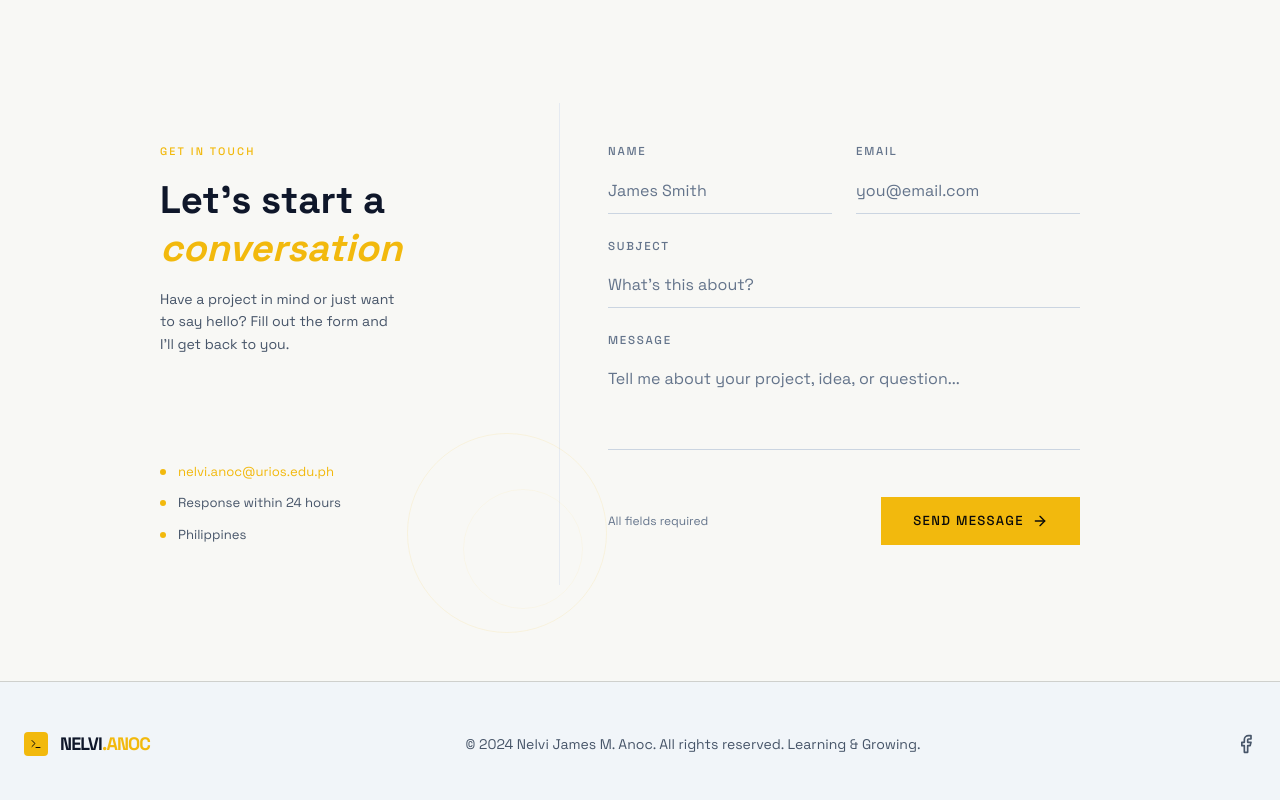
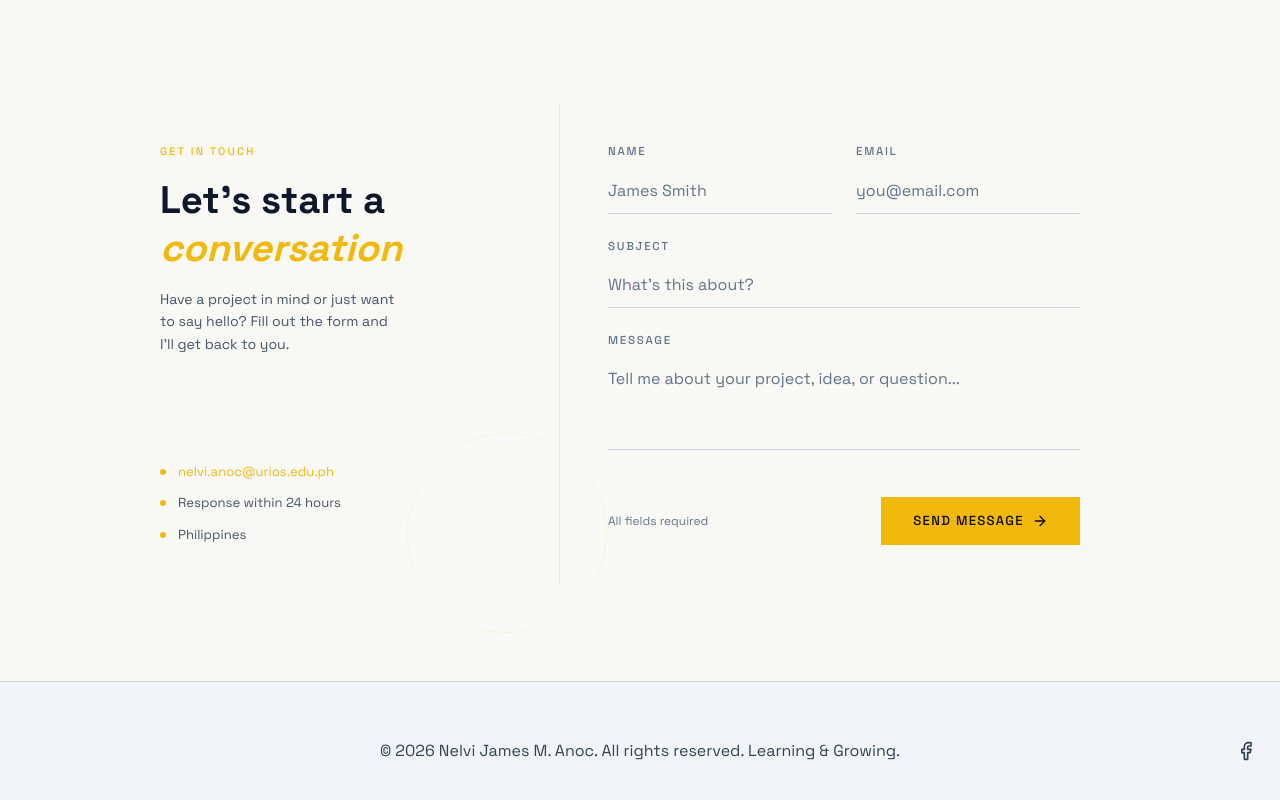
Before and after one commit to Ddunkin1/profileanoc, a Next.js app: page / in a window 1280 px wide. Shown: the part 3038-3838 px from the top of the page. Built offline with nearby package versions, Linux system fonts and the light colour scheme; no server answers.

Commit message:
fix footer

```diff
--- a/components/footer.tsx
+++ b/components/footer.tsx
@@ -1,7 +1,7 @@
 'use client';
 
 import { motion } from 'framer-motion';
-import { Facebook, Terminal } from 'lucide-react';
+import { Facebook } from 'lucide-react';
 import { site } from '@/lib/site';
 
 export function Footer() {
@@ -12,24 +12,10 @@ export function Footer() {
         whileInView={{ opacity: 1, y: 0 }}
         viewport={{ once: true, amount: 0.25 }}
         transition={{ duration: 0.5 }}
-        className="mx-auto flex max-w-7xl flex-col items-center justify-between gap-8 md:flex-row"
+        className="relative mx-auto flex max-w-7xl flex-row items-center justify-center py-2"
       >
-        <div className="flex items-center gap-3">
-          <div className="flex size-6 items-center justify-center rounded bg-primary text-background-dark">
-            <Terminal className="size-3" aria-hidden="true" />
-          </div>
-          <h2 className="text-lg font-bold tracking-tighter text-slate-900 dark:text-white">
-            {site.brand.title}
-            <span className="text-primary">.{site.brand.accent}</span>
-          </h2>
-        </div>
-
-        <p className="text-center text-sm text-slate-600 md:text-left dark:text-slate-500">
-          © 2024 {site.name}. All rights reserved. {site.footer.tagline}
-        </p>
-
         <a
-          className="text-slate-600 transition-colors hover:text-primary dark:text-slate-400"
+          className="absolute right-0 text-slate-700 transition-colors hover:text-primary dark:text-slate-300 dark:hover:text-primary"
           href={site.footer.links.social}
           target="_blank"
           rel="noopener noreferrer"
@@ -37,6 +23,9 @@ export function Footer() {
         >
           <Facebook className="size-5" aria-hidden="true" />
         </a>
+        <p className="text-center text-base leading-relaxed text-slate-700 dark:text-slate-300">
+          © 2026 {site.name}. All rights reserved. {site.footer.tagline}
+        </p>
       </motion.div>
     </footer>
   );
```
